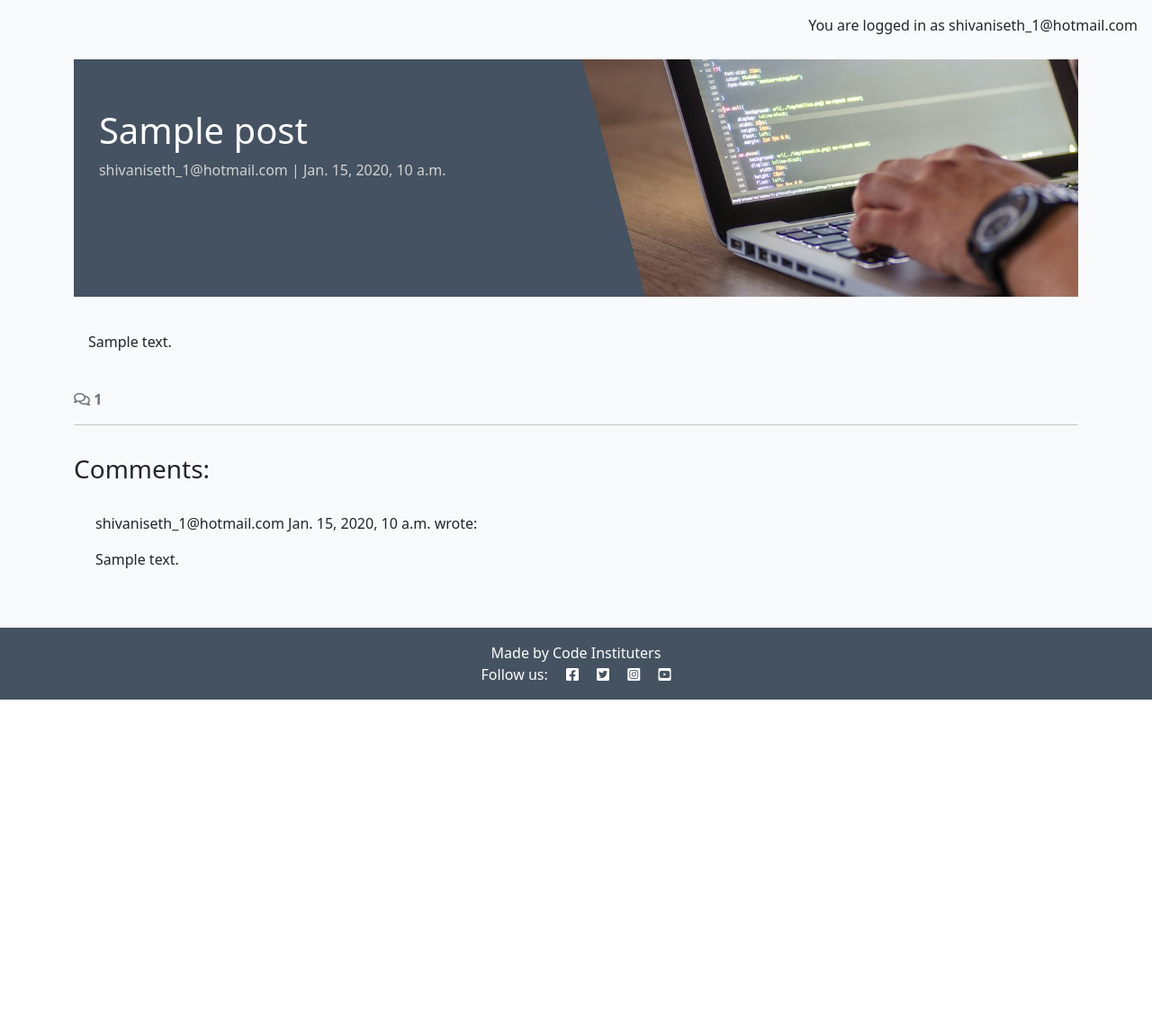
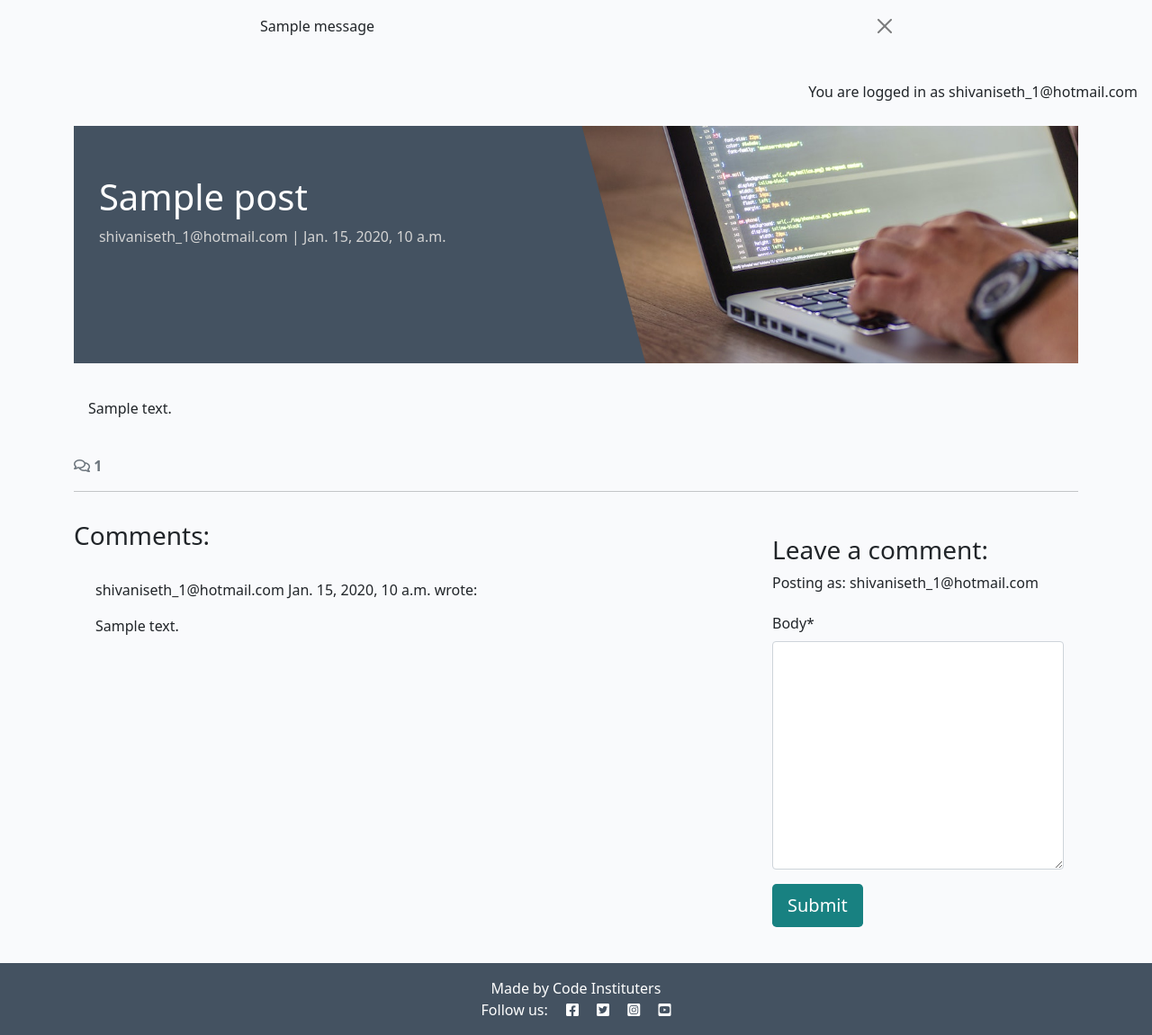
Before and after one commit to shivani-CI/django-blog, a Django app: a page that uses templates/base.html in a window 1280 px wide. Shown: the part 60-1211 px from the top of the page at 90% size. Before the commit the page ends 838 px from the top, so only its background shows below. Run offline with Django 4.2, Linux system fonts and the light colour scheme; a user stored in the database is signed in; data comes from the database, SQL or seed files in the repository; tables that the repository leaves empty hold one stand-in row (values such as "Sample post"); one stand-in notice (Sample message) is shown; some libraries are stand-ins or nearby versions.

Commit message:
customised comment and message to confirm it is posted and waiting approval

```diff
--- /dev/null
+++ b/blog/forms.py
@@ -0,0 +1,8 @@
+from .models import Comment
+from django import forms
+
+
+class CommentForm(forms.ModelForm):
+    class Meta:
+        model = Comment
+        fields = ('body',)
--- a/blog/templates/blog/post_detail.html
+++ b/blog/templates/blog/post_detail.html
@@ -1,5 +1,6 @@
 {% extends 'base.html' %} {% block content %}
 {% load static %}
+{% load crispy_forms_tags %}
 
 <div class="masthead">
     <div class="container">
@@ -70,6 +71,23 @@
                 {% endfor %}
             </div>
         </div>
+        <!-- Creating New Comments -->
+        <div class="col-md-4 card mb-4 mt-3">
+            <div class="card-body">
+                {% if user.is_authenticated %}
+                <h3>Leave a comment:</h3>
+                <p>Posting as: {{ user.username }}</p>
+                <form id="commentForm" method="post"
+                    style="margin-top: 1.3em;">
+                    {{ comment_form | crispy }}
+                    {% csrf_token %}
+                    <button id="submitButton" type="submit" class="btn btn-signup btn-lg">Submit</button>
+                </form>
+                {% else %}
+                <p>Log in to leave a comment</p>
+                {% endif %}
+            </div>
+        </div>
     </div>
 </div>
 
--- a/blog/views.py
+++ b/blog/views.py
@@ -1,6 +1,8 @@
 from django.shortcuts import render, get_object_or_404
 from django.views import generic
+from django.contrib import messages
 from .models import Post
+from .forms import CommentForm
 
 
 # Create your views here.
@@ -31,6 +33,20 @@ def post_detail(request, slug):
     post = get_object_or_404(queryset, slug=slug)
     comments = post.comments.all().order_by("-created_on")
     comment_count = post.comments.filter(approved=True).count()
+    if request.method == "POST":
+        comment_form = CommentForm(data=request.POST)
+        if comment_form.is_valid():
+            comment = comment_form.save(commit=False)
+            comment.author = request.user
+            comment.post = post
+            comment.save()
+            messages.add_message(
+                request, messages.SUCCESS,
+                'Comment submitted and awaiting approval'
+            )
+
+
+    comment_form = CommentForm()
 
     return render(
         request,
@@ -39,5 +55,6 @@ def post_detail(request, slug):
             "post": post,
             "comments": comments,
             "comment_count": comment_count,
+            "comment_form": comment_form,
         },
     )
--- a/codestar/settings.py
+++ b/codestar/settings.py
@@ -45,6 +45,8 @@ INSTALLED_APPS = [
     'allauth',
     'allauth.account',
     'allauth.socialaccount',
+    'crispy_forms',
+    'crispy_bootstrap5',
     'django_summernote',
     'blog',
     'about',
@@ -53,6 +55,9 @@ INSTALLED_APPS = [
 SITE_ID = 1
 LOGIN_REDIRECT_URL = '/'
 LOGOUT_REDIRECT_URL = '/'
+
+CRISPY_ALLOWED_TEMPLATE_PACKS = "bootstrap5"
+CRISPY_TEMPLATE_PACK = "bootstrap5"
 
 
 MIDDLEWARE = [
--- a/requirements.txt
+++ b/requirements.txt
@@ -1,7 +1,9 @@
 asgiref==3.8.1
+crispy-bootstrap5==0.7
 dj-database-url==0.5.0
 Django==4.2.16
 django-allauth==0.57.2
+django-crispy-forms==2.3
 django-summernote==0.8.20.0
 gunicorn==20.1.0
 oauthlib==3.2.2
--- a/templates/base.html
+++ b/templates/base.html
@@ -72,7 +72,19 @@
             </div>
         </div>
     </nav>
-
+    <!-- displaying Django messages -->
+    <div class="container">
+        <div class="row">
+            <div class="col-md-8 offset-md-2">
+                {% for message in messages %}
+                <div class="alert {{ message.tags }} alert-dismissible fade show" id="msg" role="alert">
+                    {{ message | safe }}
+                    <button type="button" class="btn-close" data-bs-dismiss="alert" aria-label="Close"></button>
+                </div>
+                {% endfor %}
+            </div>
+        </div>
+    </div>
     <main class="flex-shrink-0 main-bg">
         {% if user.is_authenticated %}
         <p class="text-end m-3">You are logged in as {{ user }}</p>
```
